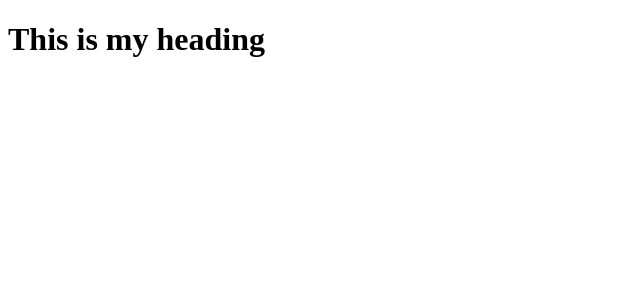
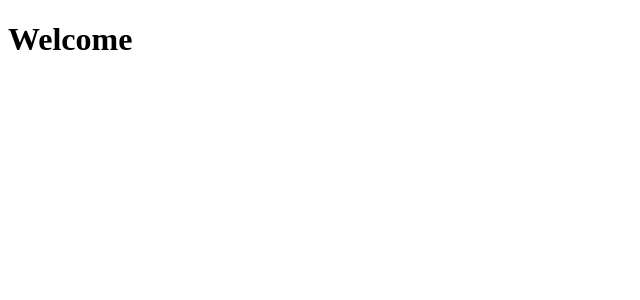
Before and after one commit to Daniel-Williams-ux/React_by_meta, a React (Vite) app: page / in a window 1280 px wide. Shown: the top 300 px of the page, without its empty margins (0-640 px from the left). Built offline with nearby package versions, Linux system fonts and the light colour scheme.

Commit message:
Using react props Calling App in index.js using props

```diff
--- a/src/App.jsx
+++ b/src/App.jsx
@@ -1,10 +1,10 @@
-import Heading from './components/Heading';
+
 import './App.css'
 
-export default function App() {
+export default function App(props) {
   return (
     <div>
-     <Heading />
+     <h1>{props.Title}</h1>
     </div>
   )
 }
--- a/src/index.jsx
+++ b/src/index.jsx
@@ -4,6 +4,6 @@ import App from './App'
 
 ReactDOM.createRoot(document.getElementById('root')).render(
 	<React.StrictMode>
-		<App />
+		<App Title = "Welcome"/>
 	</React.StrictMode>
 )
```
